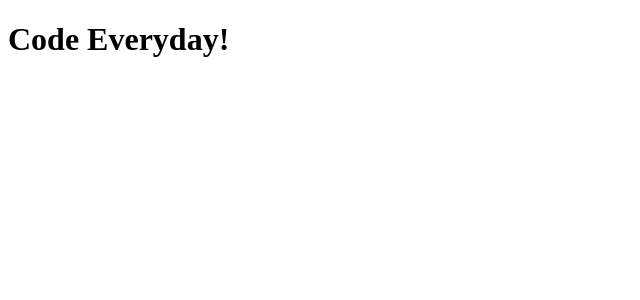
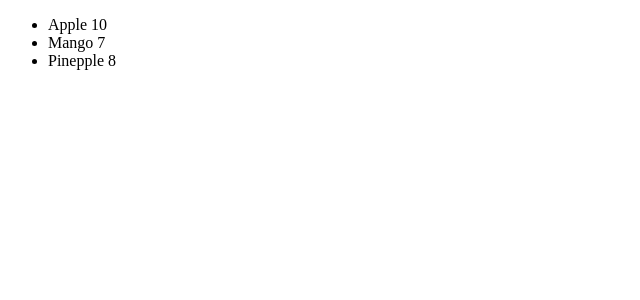
Before and after one commit to claudiahW/projectone, a React (Vite) app: page / in a window 1280 px wide. Shown: the top 300 px of the page, without its empty margins (0-640 px from the left). Built offline with nearby package versions, Linux system fonts and the light colour scheme.

Commit message:
display how to use conditionally render a Message using ternary operator

```diff
--- a/src/App.jsx
+++ b/src/App.jsx
@@ -6,7 +6,7 @@ import ConditionalComponent from "./components/ConditionalComponent";
 function App() {
   return (
   <div className="App">
-   <ConditionalComponent />
+   <Fruits />
    </div>
       );
 
--- a/src/components/Fruit.jsx
+++ b/src/components/Fruit.jsx
@@ -1,9 +1,14 @@
 export default function Fruit({name, price}) {
     return (
+     <>
 
-        <li>
-        {name} {price}
-        </li>
-
+        {price > 5 ? (
+             <li>
+             {name} {price}
+             </li>
+        ) : (
+            ""
+            )}
+        </>
     );
 }
--- a/src/components/Fruits.jsx
+++ b/src/components/Fruits.jsx
@@ -13,7 +13,11 @@ export default function Fruits() {
     <div>
         <ul>
         {fruits.map((fruit) => (
-        <Fruit key={fruit.name} name={fruit.name} price={fruit.price}/>
+        <Fruit
+        key={fruit.name}
+        name={fruit.name}
+        price={fruit.price}
+        />
         ))}
         </ul>
         </div>
```
